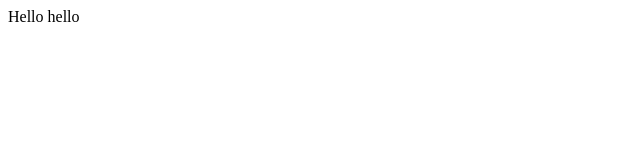
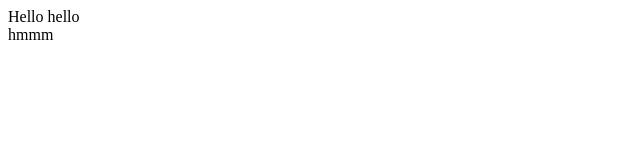
Before and after one commit to josef1-web/josef1-web.github.io, a plain HTML site: page index.html in a window 1280 px wide. Shown: the full height of the page, 0-640 px from the left. Drawn offline with Linux system fonts and the light colour scheme.

Commit message:
Update index.html

```diff
--- a/index.html
+++ b/index.html
@@ -1,2 +1,2 @@
 <title>Hello!</title>
-Hello hello
+Hello hello<br> hmmm
```
